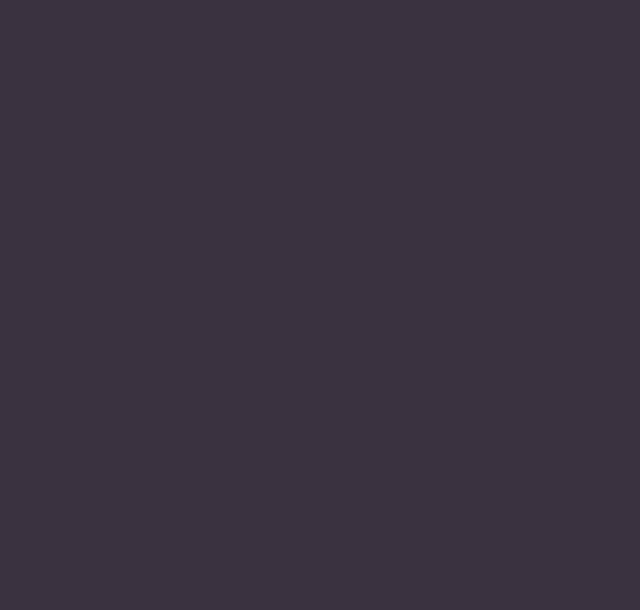
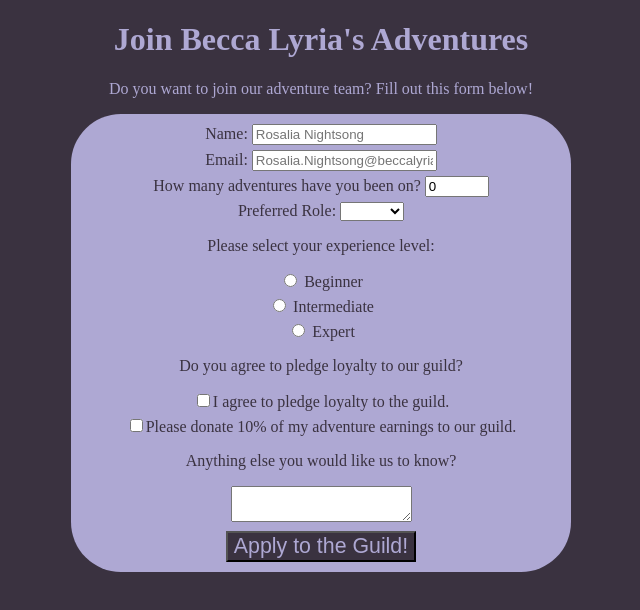
Before and after one commit to naomis-archive/freecodecamp-projects, an Angular app in the folder client/: page /rwd/survey in a window 1280 px wide. Before the commit this address led to /. Shown: the top 610 px of the page, without its empty margins (319-959 px from the left). Built offline with nearby package versions, Linux system fonts and the light colour scheme.

Commit message:
feat: add survey form
Build out the survey form project.

```diff
--- a/client/src/app/app-routing.module.ts
+++ b/client/src/app/app-routing.module.ts
@@ -1,11 +1,13 @@
 import { NgModule } from '@angular/core';
 import { RouterModule, Routes } from '@angular/router';
 import { HomeComponent } from './home/home.component';
-import { TributeComponent } from './tribute/tribute.component';
+import { SurveyComponent } from './responsive-web-design/survey/survey.component';
+import { TributeComponent } from './responsive-web-design/tribute/tribute.component';
 
 const routes: Routes = [
   { path: '', pathMatch: 'full', component: HomeComponent },
-  { path: 'tribute', component: TributeComponent },
+  { path: 'rwd/tribute', pathMatch: 'full', component: TributeComponent },
+  { path: 'rwd/survey', pathMatch: 'full', component: SurveyComponent },
 ];
 
 @NgModule({
--- a/client/src/app/home/home.component.css
+++ b/client/src/app/home/home.component.css
@@ -1,5 +1,6 @@
 a {
   color: var(--primary-color);
+  display: block;
 }
 
 .container {
--- a/client/src/app/home/home.component.html
+++ b/client/src/app/home/home.component.html
@@ -1,8 +1,8 @@
 <div class="container">
   <h1>freeCodeCamp Projects</h1>
   <p>
-  I recently made the decision to revist and update all of my projects submitted
-  for the freeCodeCamp curriculum.
+    I recently made the decision to revist and update all of my projects
+    submitted for the freeCodeCamp curriculum.
   </p>
   <p>
     Many of my existing projects were either outdated (failing tests due to
@@ -13,5 +13,6 @@
     updated as projects are completed.
   </p>
   <h2>Responsive Web Design</h2>
-<a routerLink="/tribute">Tribute Page</a>
+  <a routerLink="/rwd/tribute">Tribute Page</a>
+  <a routerLink="/rwd/survey">Survey Form</a>
 </div>
--- /dev/null
+++ b/client/src/app/responsive-web-design/survey/survey.component.css
@@ -0,0 +1,27 @@
+#main {
+  text-align: center;
+}
+
+form, .letter {
+  max-width: 500px;
+  width: 85vw;
+  margin: auto;
+  background-color: var(--primary-color);
+  color: var(--primary-background);
+  padding: 10px 0px;
+  border-radius: 50px;
+}
+
+label {
+  display: block;
+  margin-bottom: 5px;
+}
+
+button {
+  display: block;
+  margin: auto;
+  background-color: var(--primary-background);
+  color: var(--primary-color);
+  font-size: 16pt;
+  margin-top: 5px;
+}
--- /dev/null
+++ b/client/src/app/responsive-web-design/survey/survey.component.html
@@ -0,0 +1,130 @@
+<main id="main">
+  <h1 id="title">Join Becca Lyria's Adventures</h1>
+  <p id="description" *ngIf="!submitted">
+    Do you want to join our adventure team? Fill out this form below!
+  </p>
+  <form
+    *ngIf="!submitted"
+    id="survey-form"
+    [formGroup]="surveyForm"
+    (ngSubmit)="onSubmit()"
+  >
+    <label id="name-label" for="name"
+      >Name:
+      <input
+        id="name"
+        type="text"
+        placeholder="Rosalia Nightsong"
+        formControlName="name"
+        required
+      />
+    </label>
+    <label id="email-label" for="email"
+      >Email:
+      <input
+        id="email"
+        type="email"
+        placeholder="Rosalia.Nightsong@beccalyria.com"
+        formControlName="email"
+        required
+      />
+    </label>
+    <label id="number-label" for="number">
+      How many adventures have you been on?
+      <input
+        id="number"
+        type="number"
+        min="0"
+        max="100"
+        placeholder="1-100"
+        formControlName="adventureCount"
+        required
+      />
+    </label>
+    <label for="dropdown">
+      Preferred Role:
+      <select id="dropdown" formControlName="role">
+        <option value="fighter">Fighter</option>
+        <option value="rogue">Rogue</option>
+        <option value="mage">Mage</option>
+        <option value="healer">Healer</option>
+      </select>
+    </label>
+    <p>Please select your experience level:</p>
+    <label for="beginner">
+      <input
+        type="radio"
+        name="experience"
+        value="beginner"
+        id="beginner"
+        formControlName="experience"
+      />
+      Beginner
+    </label>
+    <label for="intermediate">
+      <input
+        type="radio"
+        name="experience"
+        value="intermediate"
+        id="intermediate"
+        formControlName="experience"
+      />
+      Intermediate
+    </label>
+    <label for="expert">
+      <input
+        type="radio"
+        name="experience"
+        value="expert"
+        id="expert"
+        formControlName="experience"
+      />
+      Expert
+    </label>
+    <p>Do you agree to pledge loyalty to our guild?</p>
+    <label for="pledge">
+      <input
+        type="checkbox"
+        name="agree"
+        value="pledge"
+        id="pledge"
+        formControlName="pledge"
+      />I agree to pledge loyalty to the guild.
+    </label>
+    <label for="donate">
+      <input
+        type="checkbox"
+        name="agree"
+        value="donate"
+        id="donate"
+        formControlName="donate"
+      />Please donate 10% of my adventure earnings to our guild.
+    </label>
+    <p>Anything else you would like us to know?</p>
+    <textarea></textarea>
+    <button id="submit" type="submit">Apply to the Guild!</button>
+  </form>
+  <div class="letter" *ngIf="submitted">
+    <p>Dear {{ data.name }},</p>
+    <p>
+      Thank you for your interest in joining our guild as a
+      {{ data.experience }} {{ data.role }}.
+    </p>
+    <p *ngIf="data.adventureCount">
+      Your {{ data.adventureCount }} previous adventure(s) will surely bring
+      value to our guild!
+    </p>
+    <p>
+      When the time comes for our next adventure, we will reach out to you at
+      {{ data.email }}.
+    </p>
+    <p *ngIf="data.donate">
+      And thank you for pledging a portion of your adventure profit to help us
+      improve our guild!
+    </p>
+    <p>Looking forward to our next adventure!</p>
+    <p>Sincerely,</p>
+    <p>Becca Lyria</p>
+    <button (click)="onReset()">Archive this letter</button>
+  </div>
+</main>
--- /dev/null
+++ b/client/src/app/responsive-web-design/survey/survey.component.ts
@@ -0,0 +1,70 @@
+import { Component, OnInit } from '@angular/core';
+import { FormBuilder } from '@angular/forms';
+
+@Component({
+  selector: 'app-survey',
+  templateUrl: './survey.component.html',
+  styleUrls: ['./survey.component.css'],
+})
+export class SurveyComponent implements OnInit {
+  public surveyForm = this.formBuilder.group({
+    name: '',
+    email: '',
+    adventureCount: 0,
+    role: '',
+    experience: '',
+    pledge: false,
+    donate: false,
+  });
+  public data: DataInt = {
+    name: '',
+    email: '',
+    adventureCount: 0,
+    role: '',
+    experience: '',
+    pledge: false,
+    donate: false,
+  };
+  public submitted = false;
+
+  constructor(private formBuilder: FormBuilder) {}
+
+  ngOnInit(): void {}
+
+  onSubmit(): void {
+    const data: DataInt = this.surveyForm.value;
+
+    if (!data.name) {
+      return alert('Please provide your name!');
+    }
+    if (!data.email) {
+      return alert('Please provide your email!');
+    }
+    if (!data.pledge) {
+      return alert('Please pledge your loyalty to our guild.');
+    }
+    if (!data.role) {
+      return alert('Please select a role!')
+    }
+    if (!data.experience) {
+      return alert('Please indicate your experience level!')
+    }
+
+    this.submitted = true;
+    this.data = data;
+  }
+
+  onReset(): void {
+    this.submitted = false;
+  }
+}
+
+interface DataInt {
+  name: string;
+  email: string;
+  adventureCount: number;
+  role: string;
+  experience: string;
+  pledge: boolean;
+  donate: boolean;
+}
```
Also changed, not shown: client/src/app/app.module.ts (+5 -3 lines), client/src/app/responsive-web-design/tribute/tribute.component.css (renamed from client/src/app/tribute/tribute.component.css), client/src/app/responsive-web-design/tribute/tribute.component.html (renamed from client/src/app/tribute/tribute.component.html), client/src/app/responsive-web-design/tribute/tribute.component.ts (renamed from client/src/app/tribute/tribute.component.ts), 2 other files (tests, documents, lock files or other folders). Lines whose indentation alone changed are shown as unchanged.
